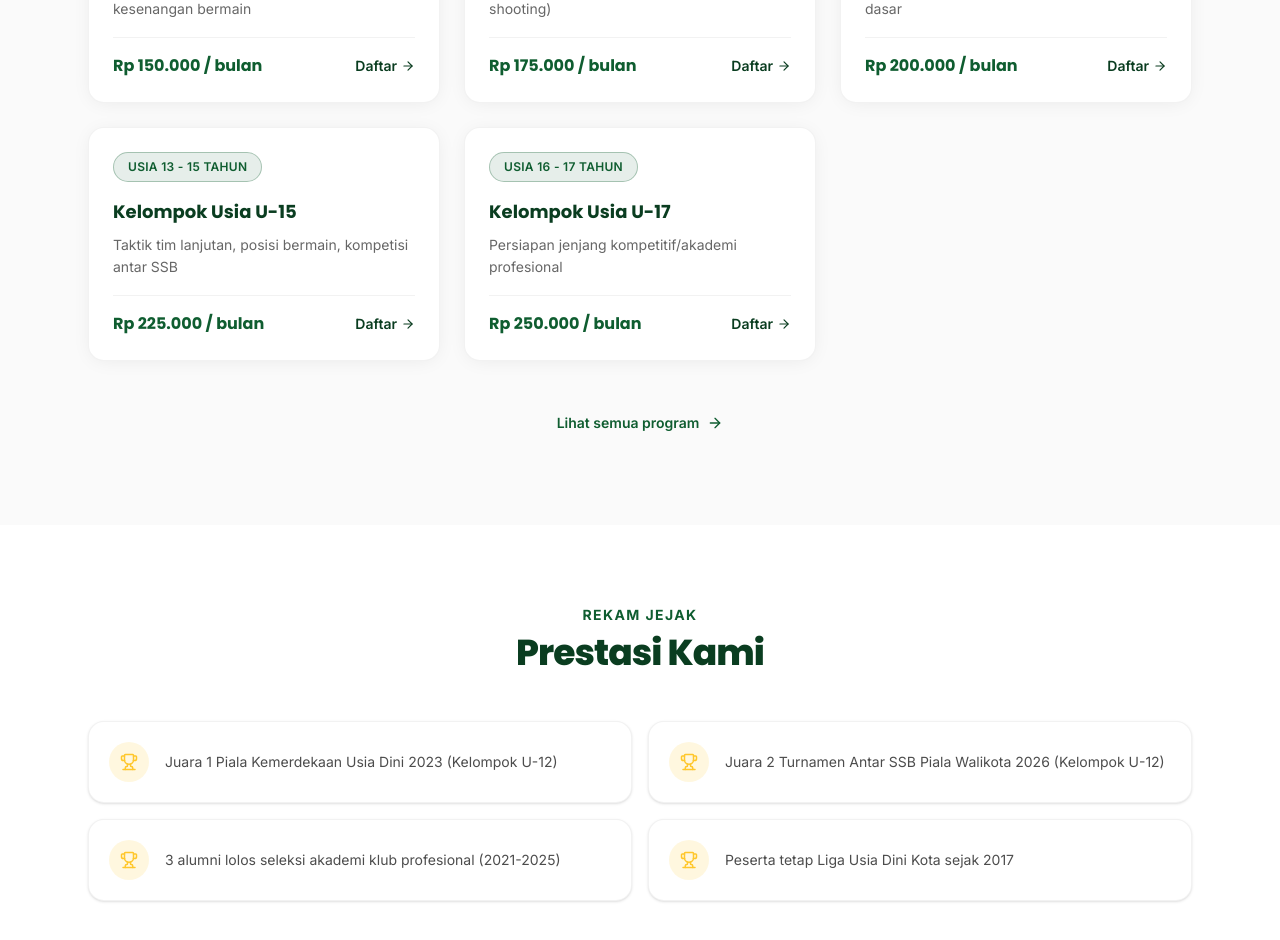
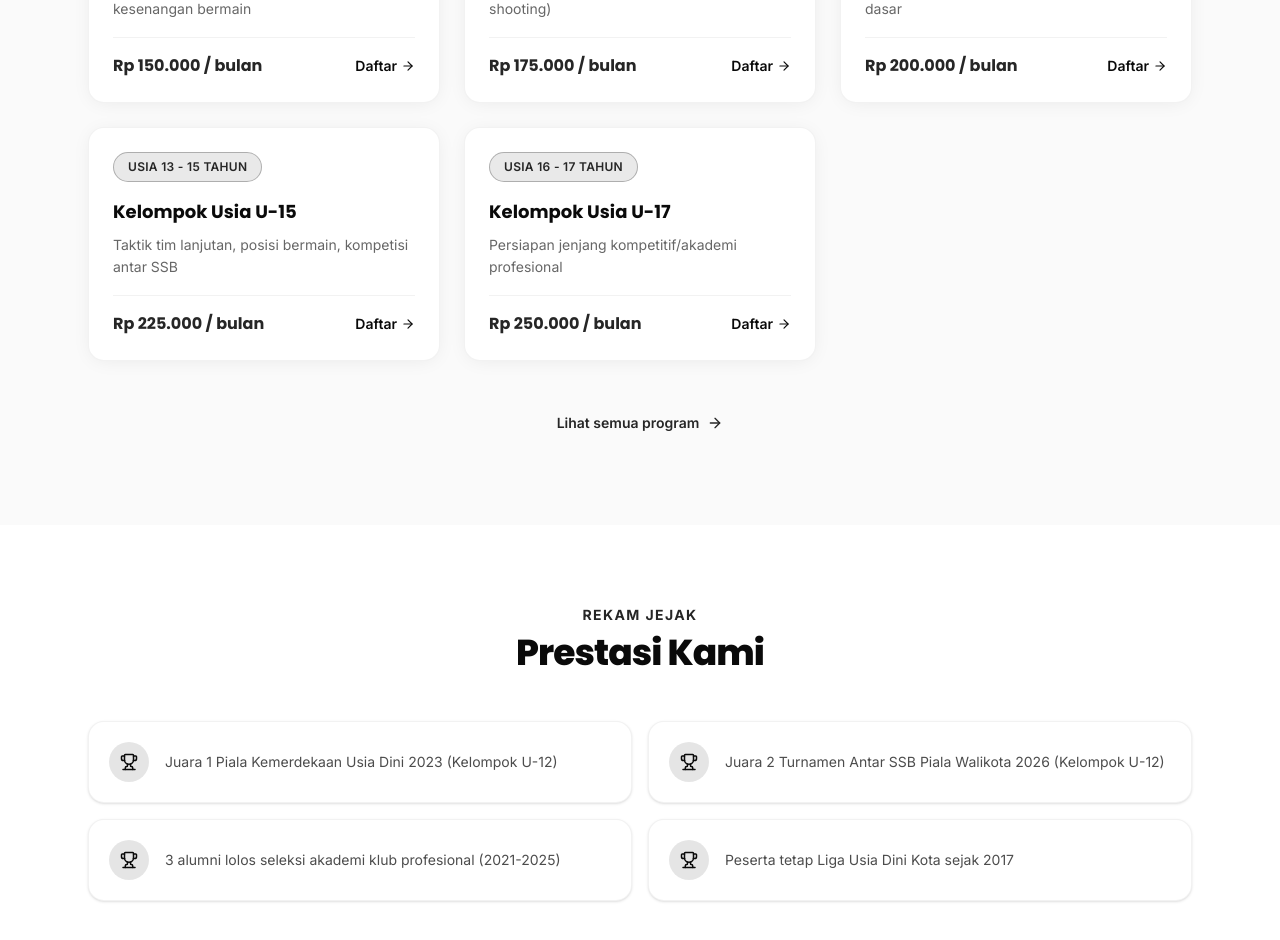
Before and after one commit to masrafly/ssb-profile, a Next.js app: page / in a window 1280 px wide. Shown: the part 1800-2740 px from the top of the page. Built offline with nearby package versions, Linux system fonts and the light colour scheme.

Commit message:
Ganti palet warna jadi hitam-putih monokrom (hapus hijau & emas) untuk tampilan lebih profesional

```diff
--- a/src/app/galeri/page.tsx
+++ b/src/app/galeri/page.tsx
@@ -25,7 +25,7 @@ export default function GaleriPage() {
         <div className="grid gap-4 grid-cols-2 sm:grid-cols-2 lg:grid-cols-3">
           {galleryImages.map((img, i) => (
             <FadeIn key={img.src} delay={i * 0.04}>
-              <div className="group aspect-square rounded-2xl bg-gradient-to-br from-brand-green/10 to-brand-gold/10 border border-black/5 flex flex-col items-center justify-center gap-2 sm:gap-3 text-center text-xs sm:text-sm text-black/50 p-3 sm:p-4 hover:shadow-lg transition-shadow">
+              <div className="group aspect-square rounded-2xl bg-black/5 border border-black/5 flex flex-col items-center justify-center gap-2 sm:gap-3 text-center text-xs sm:text-sm text-black/50 p-3 sm:p-4 hover:shadow-lg transition-shadow">
                 <ImageIcon size={24} className="text-brand-green/50 group-hover:scale-110 transition-transform sm:size-7" />
                 {img.alt}
               </div>
--- a/src/app/globals.css
+++ b/src/app/globals.css
@@ -1,12 +1,16 @@
 @import "tailwindcss";
 
+/* Palet monokrom hitam/putih (profesional, tanpa warna hijau/emas).
+   Nama token (brand-green, brand-gold, dst) dipertahankan agar tidak perlu
+   mengganti ratusan className di seluruh halaman — hanya nilai HEX-nya yang
+   diubah jadi grayscale. */
 @theme {
-  --color-brand-green: #0f5d30;
-  --color-brand-green-dark: #0a3d20;
-  --color-brand-green-light: #1e8f4e;
-  --color-brand-gold: #ffc72c;
-  --color-brand-lime: #8bc53f;
-  --color-brand-ink: #0b1f14;
+  --color-brand-green: #262626; /* abu gelap — aksen teks/ikon di atas bg terang */
+  --color-brand-green-dark: #0a0a0a; /* hampir hitam — bg gelap & heading utama */
+  --color-brand-green-light: #525252; /* abu medium — cadangan, jarang dipakai */
+  --color-brand-gold: #ffffff; /* putih — aksen di atas bg gelap (footer, stat angka) */
+  --color-brand-lime: #d4d4d4; /* abu terang — cadangan */
+  --color-brand-ink: #111111; /* hampir hitam — teks label/body gelap */
 
   --font-display: var(--font-poppins), ui-sans-serif, system-ui, sans-serif;
   --font-sans: var(--font-inter), ui-sans-serif, system-ui, sans-serif;
@@ -14,7 +18,7 @@
 
 :root {
   --background: #ffffff;
-  --foreground: #0b1f14;
+  --foreground: #111111;
 }
 
 html {
@@ -28,15 +32,15 @@ body {
 }
 
 ::selection {
-  background: var(--color-brand-gold);
-  color: var(--color-brand-green-dark);
+  background: var(--color-brand-green-dark);
+  color: #ffffff;
 }
 
-/* Subtle accent glow for hero / CTA sections */
+/* Subtle accent glow for hero / CTA sections (grayscale) */
 .bg-grass-pattern {
   background-image:
-    radial-gradient(circle at 15% 20%, rgba(255, 199, 44, 0.14) 0%, transparent 45%),
-    radial-gradient(circle at 85% 80%, rgba(139, 197, 63, 0.16) 0%, transparent 45%);
+    radial-gradient(circle at 15% 20%, rgba(255, 255, 255, 0.08) 0%, transparent 45%),
+    radial-gradient(circle at 85% 80%, rgba(255, 255, 255, 0.06) 0%, transparent 45%);
 }
 
 .bg-grid-pattern {
--- a/src/app/page.tsx
+++ b/src/app/page.tsx
@@ -140,7 +140,7 @@ export default function Home() {
           {achievements.map((a, i) => (
             <FadeIn key={a} delay={i * 0.05}>
               <div className="flex gap-4 rounded-2xl bg-white border border-black/5 p-5 shadow-sm">
-                <span className="inline-flex h-10 w-10 shrink-0 items-center justify-center rounded-full bg-brand-gold/15 text-brand-gold">
+                <span className="inline-flex h-10 w-10 shrink-0 items-center justify-center rounded-full bg-black/10 text-brand-green-dark">
                   <Trophy size={18} />
                 </span>
                 <span className="text-sm text-black/70 leading-relaxed self-center">{a}</span>
--- a/src/app/prestasi/page.tsx
+++ b/src/app/prestasi/page.tsx
@@ -24,7 +24,7 @@ export default function PrestasiPage() {
           <div className="mt-8 grid gap-4 grid-cols-1 sm:grid-cols-2">
             {achievements.map((a) => (
               <div key={a} className="flex gap-3 rounded-2xl border border-black/5 bg-white p-5 text-sm shadow-sm">
-                <span className="inline-flex h-9 w-9 shrink-0 items-center justify-center rounded-full bg-brand-gold/15 text-brand-gold">
+                <span className="inline-flex h-9 w-9 shrink-0 items-center justify-center rounded-full bg-black/10 text-brand-green-dark">
                   <Trophy size={16} />
                 </span>
                 <span className="self-center text-black/70">{a}</span>
--- a/src/app/tentang/page.tsx
+++ b/src/app/tentang/page.tsx
@@ -48,7 +48,7 @@ export default function TentangPage() {
           </FadeIn>
           <FadeIn delay={0.1}>
             <Card className="p-6 sm:p-7 h-full">
-              <span className="inline-flex h-11 w-11 items-center justify-center rounded-xl bg-brand-gold/15 text-brand-gold">
+              <span className="inline-flex h-11 w-11 items-center justify-center rounded-xl bg-black/10 text-brand-green-dark">
                 <ShieldCheck size={20} />
               </span>
               <h2 className="mt-4 font-display text-xl font-bold text-brand-green-dark">Misi</h2>
--- a/src/components/Navbar.tsx
+++ b/src/components/Navbar.tsx
@@ -59,7 +59,7 @@ export default function Navbar() {
               >
                 {link.label}
                 {active && (
-                  <span className="absolute -bottom-1.5 left-0 right-0 h-0.5 rounded-full bg-brand-gold" />
+                  <span className="absolute -bottom-1.5 left-0 right-0 h-0.5 rounded-full bg-black" />
                 )}
               </Link>
             );
--- a/src/components/ui/Button.tsx
+++ b/src/components/ui/Button.tsx
@@ -10,16 +10,18 @@ type BaseProps = {
 };
 
 const base =
-  "inline-flex items-center justify-center gap-2 rounded-full font-semibold transition-all duration-200 whitespace-nowrap focus-visible:outline-none focus-visible:ring-2 focus-visible:ring-brand-gold/70 disabled:opacity-50 disabled:pointer-events-none";
+  "inline-flex items-center justify-center gap-2 rounded-full font-semibold transition-all duration-200 whitespace-nowrap focus-visible:outline-none focus-visible:ring-2 focus-visible:ring-black/40 disabled:opacity-50 disabled:pointer-events-none";
 
 const variants: Record<NonNullable<BaseProps["variant"]>, string> = {
+  // bg-putih + border hitam agar tetap jelas baik di atas bg gelap (hero foto)
+  // maupun bg terang (navbar/form) — saat hover terbalik jadi solid hitam.
   primary:
-    "bg-brand-gold text-brand-green-dark shadow-lg shadow-brand-gold/30 hover:shadow-xl hover:shadow-brand-gold/40 hover:-translate-y-0.5 active:translate-y-0",
+    "bg-white text-black border-2 border-black shadow-lg shadow-black/10 hover:bg-black hover:text-white hover:shadow-xl hover:shadow-black/30 hover:-translate-y-0.5 active:translate-y-0",
   secondary:
-    "bg-brand-green text-white shadow-lg shadow-brand-green/30 hover:bg-brand-green-dark hover:-translate-y-0.5 active:translate-y-0",
+    "bg-brand-green text-white shadow-lg shadow-black/20 hover:bg-brand-green-dark hover:-translate-y-0.5 active:translate-y-0",
   outline:
     "border-2 border-white/40 text-white hover:bg-white/10 backdrop-blur-sm",
-  ghost: "text-brand-green hover:bg-brand-green/10",
+  ghost: "text-brand-green hover:bg-black/5",
 };
 
 const sizes: Record<NonNullable<BaseProps["size"]>, string> = {
--- a/src/components/ui/Card.tsx
+++ b/src/components/ui/Card.tsx
@@ -4,7 +4,7 @@ export function Card({ className, children }: { className?: string; children: Re
   return (
     <div
       className={cn(
-        "rounded-2xl border border-black/5 bg-white shadow-[0_2px_20px_-4px_rgba(0,0,0,0.08)] transition-all duration-300 hover:shadow-[0_12px_32px_-8px_rgba(15,93,48,0.25)] hover:-translate-y-1",
+        "rounded-2xl border border-black/5 bg-white shadow-[0_2px_20px_-4px_rgba(0,0,0,0.08)] transition-all duration-300 hover:shadow-[0_12px_32px_-8px_rgba(0,0,0,0.2)] hover:-translate-y-1",
         className
       )}
     >
@@ -23,7 +23,7 @@ export function Badge({
   variant?: "gold" | "green" | "outline";
 }) {
   const variants = {
-    gold: "bg-brand-gold/15 text-brand-green-dark border border-brand-gold/40",
+    gold: "bg-black/10 text-brand-green-dark border border-black/20",
     green: "bg-brand-green/10 text-brand-green border border-brand-green/30",
     outline: "bg-white/10 text-white border border-white/30",
   };
```
